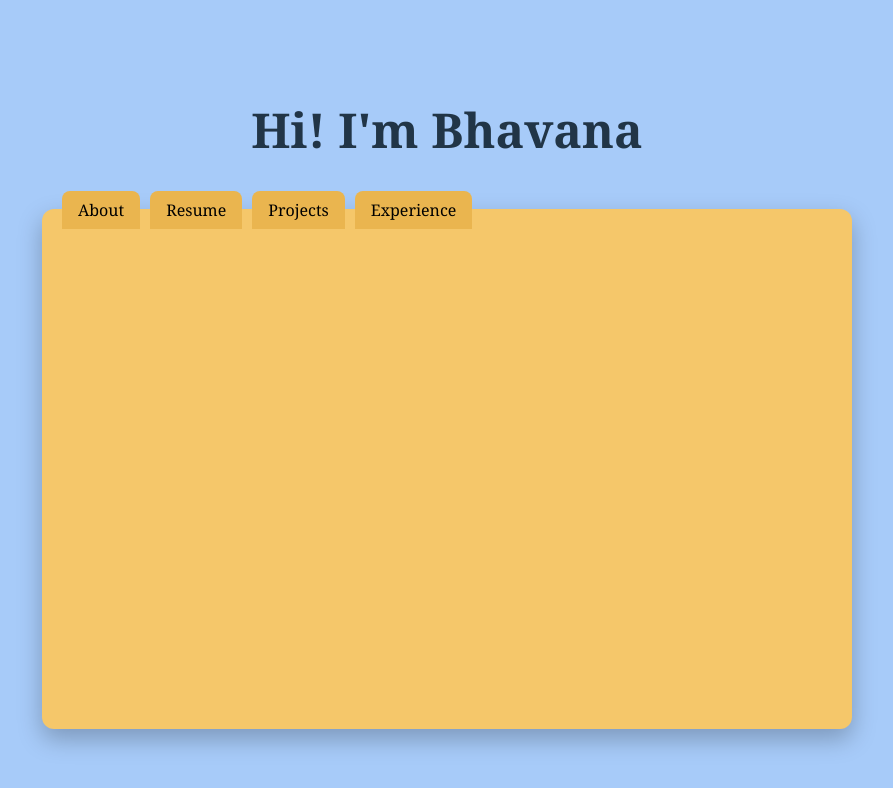
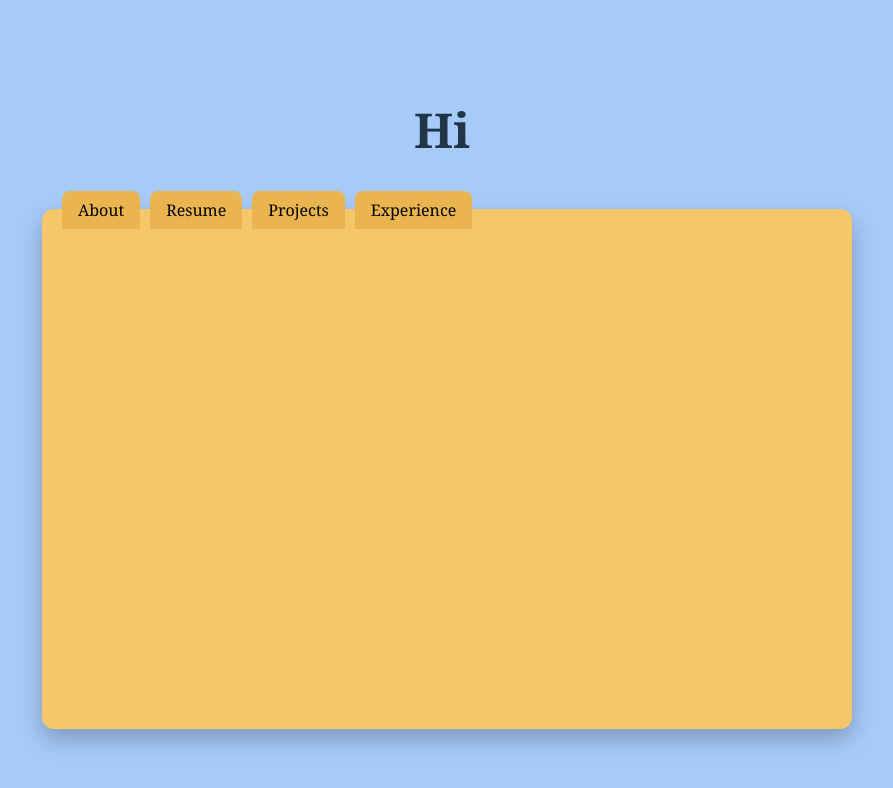
Before and after one commit to bhavana-pixel/portfolio, a React (Vite) app: page / in a window 1280 px wide. Shown: the top 788 px of the page, without its empty margins (193-1086 px from the left). Built offline with nearby package versions, Linux system fonts and the light colour scheme.

Commit message:
Added title typing animation that stops after 10 blinks.

```diff
--- a/src/App.css
+++ b/src/App.css
@@ -57,3 +57,16 @@
 .title {
   font-size: 3rem;
 }
+.cursor {
+  display: inline-block;
+  width: 10px;
+  animation: blinkAndDisappear 1s step-start infinite, disappear 1s forwards 10s;
+}
+
+@keyframes blinkAndDisappear {
+  50% { opacity: 0; }
+}
+
+@keyframes disappear {
+  to { opacity: 0; }
+}
--- a/src/App.jsx
+++ b/src/App.jsx
@@ -2,6 +2,7 @@ import { useState } from "react";
 import Folder from "./Folder";
 import TerminalLoader from "./Terminal";
 import "./App.css";
+import TypingTitle from "./TypingTitle";
 
 export default function App() {
   const [loading, setLoading] = useState(true);    // terminal visible
@@ -20,7 +21,8 @@ export default function App() {
       {showPortfolio && (
         <div className={`page fade-in-overlap ${!loading ? "visible" : ""}`}>
           <div className="title-container">
-            <h1 className="title">Hi! I'm Bhavana</h1>
+            {/* Had to add an extra i so thst the typing title worked lol */}
+            <TypingTitle text="Hii! I'm Bhavana" speed={90} />
           </div>
           <Folder />
         </div>
--- /dev/null
+++ b/src/TypingTitle.jsx
@@ -0,0 +1,31 @@
+import { useState, useEffect } from "react";
+import "./App.css";
+
+export default function TypingTitle({ text = "", speed = 100 }) {
+  const [displayedText, setDisplayedText] = useState("");
+
+  useEffect(() => {
+    if (!text) return; // safeguard
+
+    setDisplayedText(""); // reset when text changes
+    let index = 0;
+
+    const interval = setInterval(() => {
+      if (index < text.length - 1 ) { // This might be janky code for the typing title.
+        setDisplayedText((prev) => prev + text[index]);
+        index++;
+      } else {
+        clearInterval(interval);
+      }
+    }, speed);
+
+    return () => clearInterval(interval);
+  }, [text, speed]);
+
+ return (
+    <h1 className="title">
+      {displayedText}
+      <span className="cursor">|</span>
+    </h1>
+  );
+}
```
